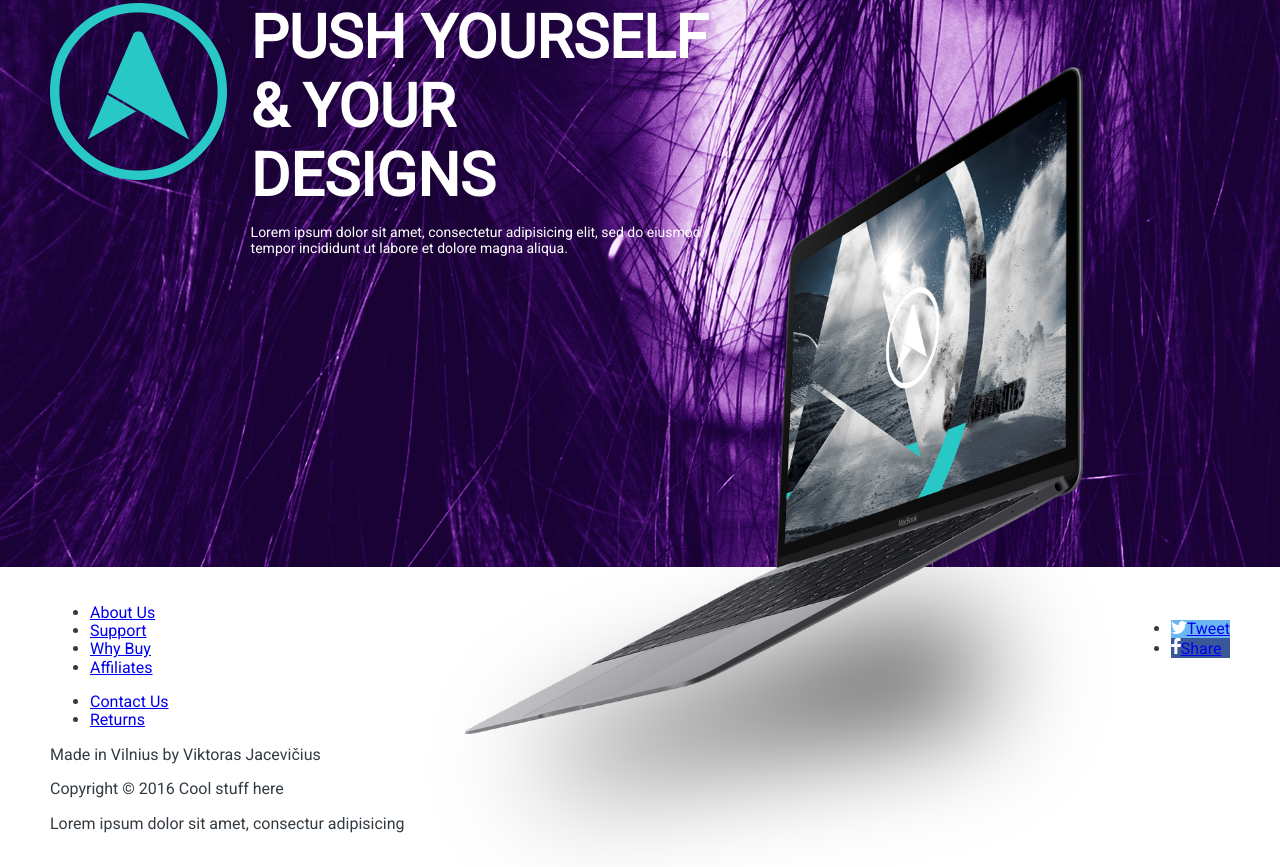
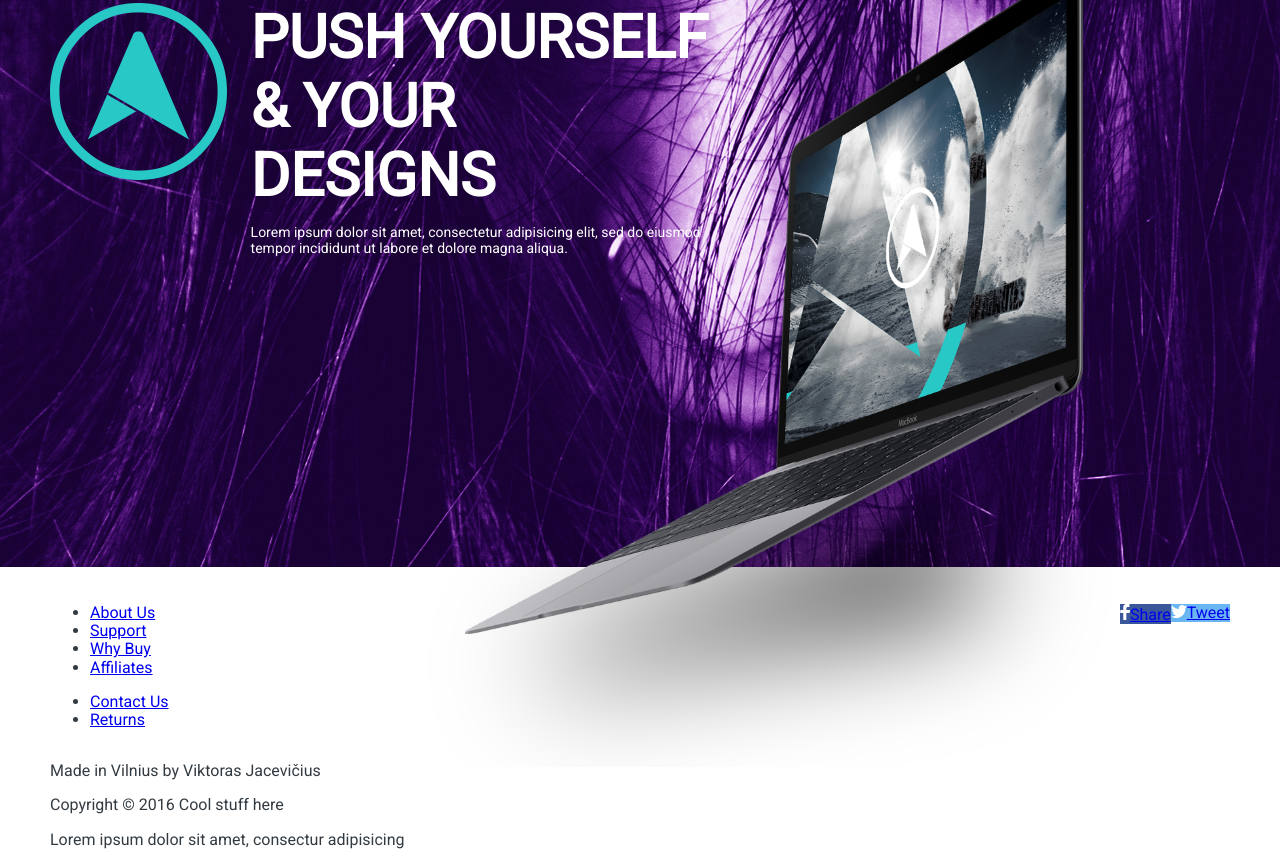
Before and after one commit to kovinis330/Eclipse-Template, a plain HTML site: page index.html in a window 1280 px wide. Shown: the part 2584-3451 px from the top of the page. Drawn offline with nearby package versions, Linux system fonts and the light colour scheme.

Commit message:
changed classes

```diff
--- a/css/style.css
+++ b/css/style.css
@@ -225,21 +225,24 @@ input{
 }
 .macBook {
   position: absolute;
-  top: 300px;
+  top: 200px;
   right: 10%;
   height: 800px;
   width: auto;
 }
 /*Face section end*/
 /*Footer section start*/
-.social {
+.social li a {
   display: block;
   float: right;
 }
-.social li:first-child {
+.tweet {
+  display: block;
+  float:right;
   background-color: #69b6f2;
 }
-.social li:nth-child(2) {
+.fb {
   background-color: #3a579a;
+  display: block;
+  float:right;
 }
-/*Footer sectiiion end*/
--- a/index.html
+++ b/index.html
@@ -153,24 +153,30 @@
   </div>
   <!--FACE SECTION END  -->
   <!--FOOTER SECTION START  -->
-  <div class="footer">
+  <div class="footer" style="background: #fff">
     <a href="#"><img src="img/icons/arrowUp.png"></a>
     <div class="container">
       <div class="footerinner">
-        <ul class="social">
-          <li><a href="#"><img src="img/icons/twitter.png">Tweet</a></li>
-          <li><a href="#"><img src="img/icons/fb.png">Share</a></li>
-        </ul>
+        <div class="tweet">
+          <a href="#"><img src="img/icons/twitter.png">Tweet</a>
+        </div>
+        <div class="fb">
+          <a href="#"><img src="img/icons/fb.png">Share</a>
+        </div>
+
           <ul class="leftOne">
             <li><a href="#">About Us</a></li>
             <li><a href="#">Support</a></li>
             <li><a href="#">Why Buy</a></li>
             <li><a href="#">Affiliates</a></li>
           </ul>
+
           <ul class="leftTwo">
             <li><a href="#">Contact Us</a></li>
             <li><a href="#">Returns</a></li>
           </ul>
+
+        <div class="clearfix"></div>
         <div class="copy">
           <p>Made in Vilnius by Viktoras Jacevičius</p>
           <p>Copyright &copy; 2016 Cool stuff here</p>
```
Lines whose indentation alone changed are shown as unchanged.
